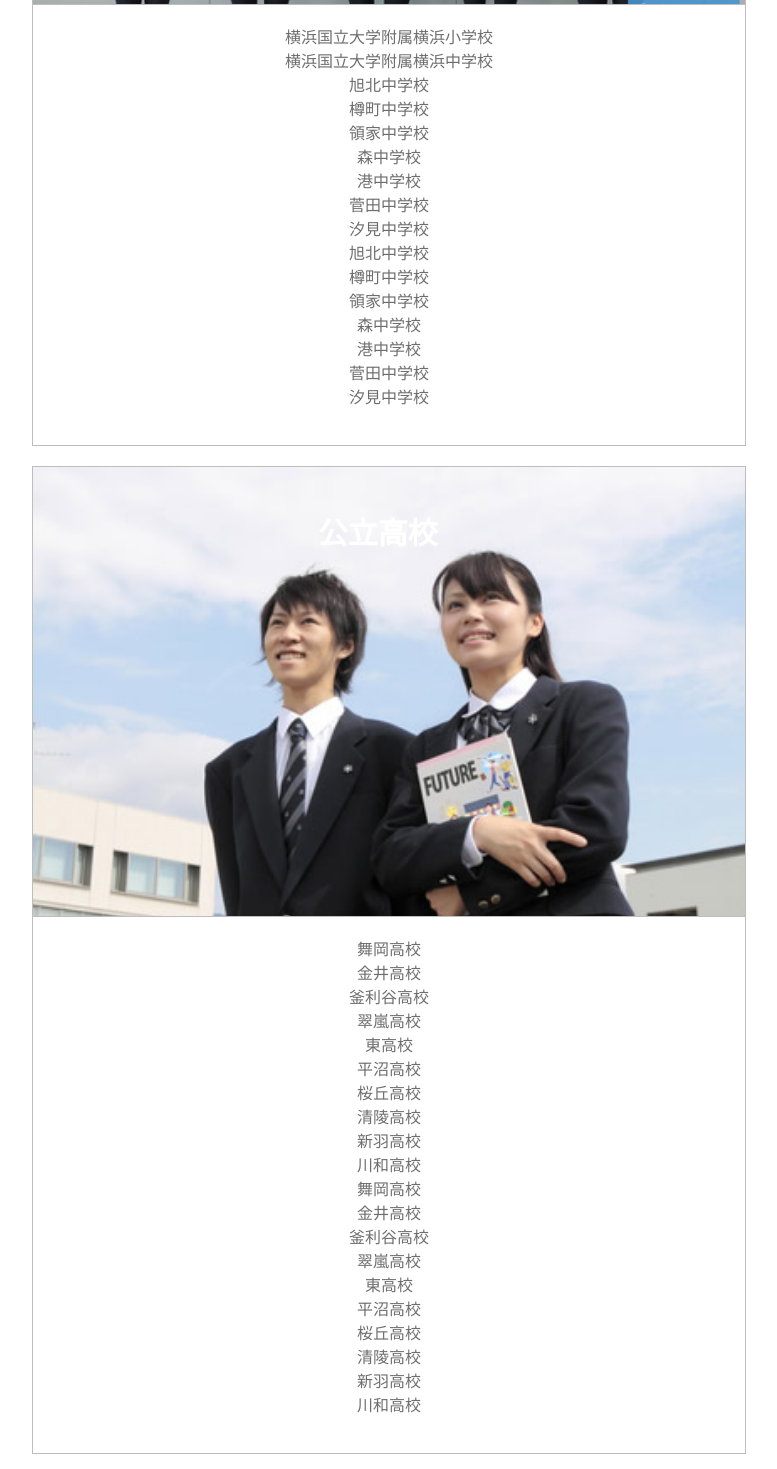
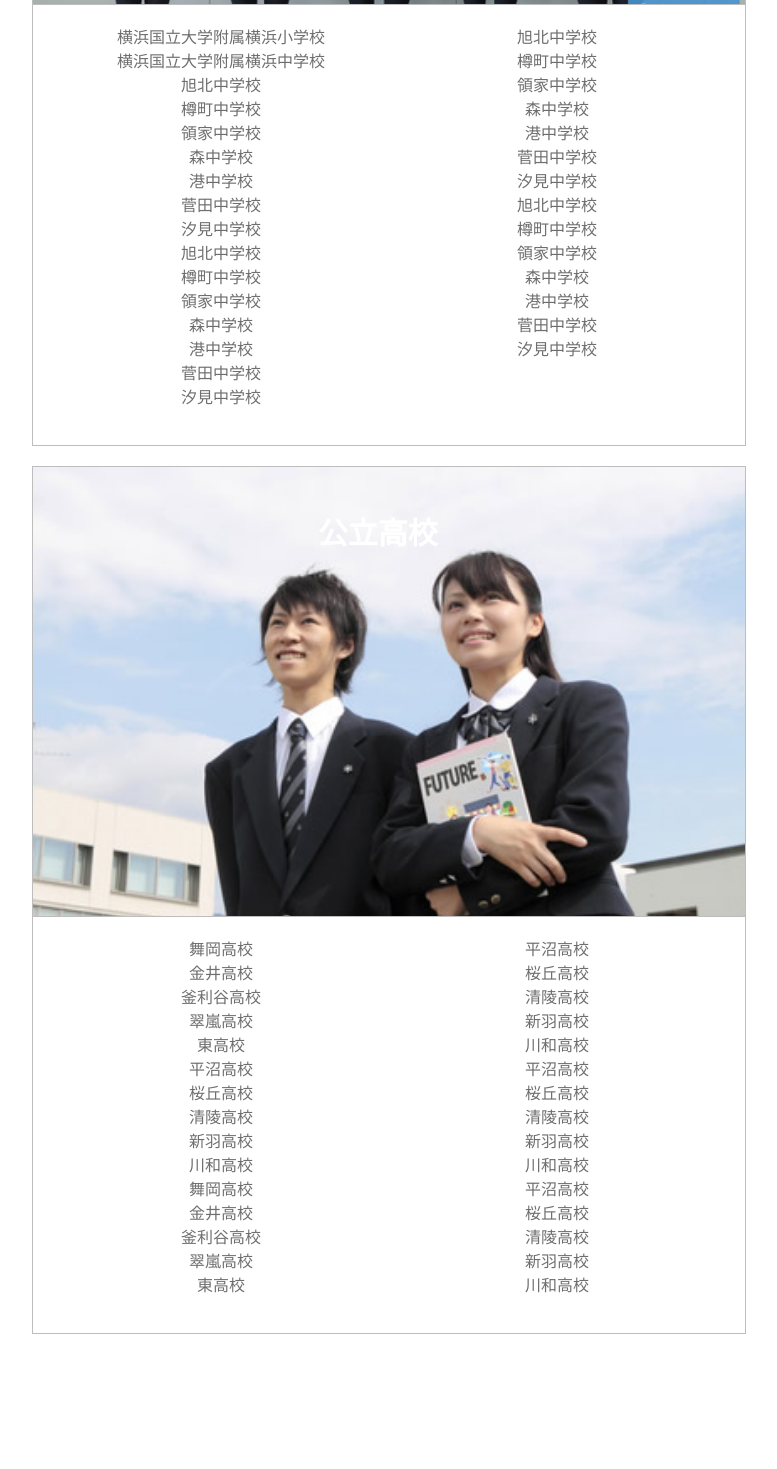
Before and after one commit to auroraark/sogoschoolshop, a plain HTML site: page index.html in a window 1280 px wide. Shown: the part 8360-9829 px from the top of the page, without its empty margins (251-1028 px from the left). Drawn offline with nearby package versions, Linux system fonts and the light colour scheme.

Commit message:
Update index.html

```diff
--- a/index.html
+++ b/index.html
@@ -162,6 +162,7 @@
 	 		<p>公立中学</p>
 		</div>
 		<div class="gakko-list">
+			<div class="list-left">
 				<ul>
 					<li>横浜国立大学附属横浜小学校</li>
 					<li>横浜国立大学附属横浜中学校</li>
@@ -181,6 +182,25 @@
 					<li>汐見中学校</li>
 				</ul>
 			</div>
+			<div class="list-right">
+				<ul>
+					<li>旭北中学校</li>
+					<li>樽町中学校</li>
+					<li>領家中学校</li>
+					<li>森中学校</li>
+					<li>港中学校</li>
+					<li>菅田中学校</li>
+					<li>汐見中学校</li>
+					<li>旭北中学校</li>
+					<li>樽町中学校</li>
+					<li>領家中学校</li>
+					<li>森中学校</li>
+					<li>港中学校</li>
+					<li>菅田中学校</li>
+					<li>汐見中学校</li>
+				</ul>
+			</div>
+		</div>
 	</div>
 
 	<div class="gakko">
@@ -188,6 +208,7 @@
 	 		<p>公立高校</p>
 		</div>
 		<div class="gakko-list">
+			<div class="list-left">
 				<ul>
 					<li>舞岡高校</li>
 					<li>金井高校</li>
@@ -204,12 +225,27 @@
 					<li>釜利谷高校</li>
 					<li>翠嵐高校</li>
 					<li>東高校</li>
+				</ul>
+			</div>
+			<div class="list-right">
+				<ul>
+					<li>平沼高校</li>
+					<li>桜丘高校</li>
+					<li>清陵高校</li>
+					<li>新羽高校</li>
+					<li>川和高校</li>
+					<li>平沼高校</li>
+					<li>桜丘高校</li>
+					<li>清陵高校</li>
+					<li>新羽高校</li>
+					<li>川和高校</li>
 					<li>平沼高校</li>
 					<li>桜丘高校</li>
 					<li>清陵高校</li>
 					<li>新羽高校</li>
 					<li>川和高校</li>
 				</ul>
+			</div>
 		</div>
 	</div>
 </div>
```
Lines whose indentation alone changed are shown as unchanged.
